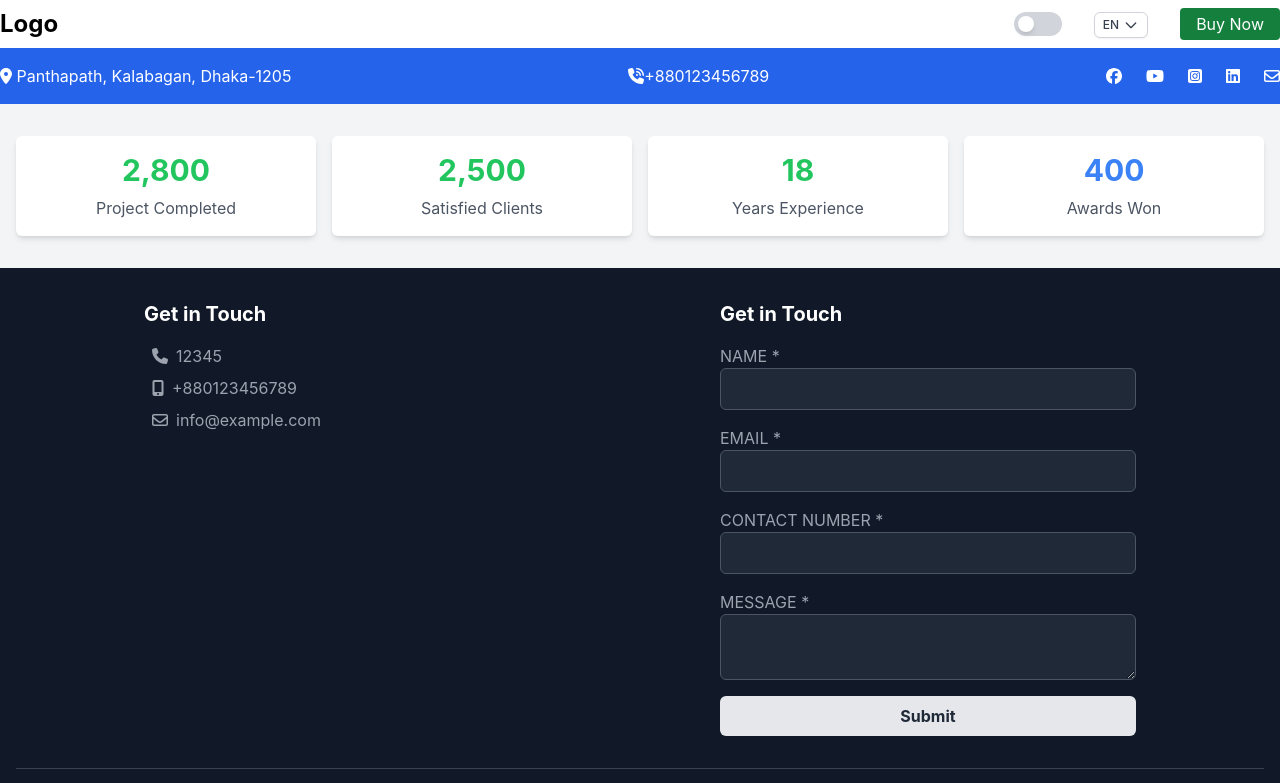
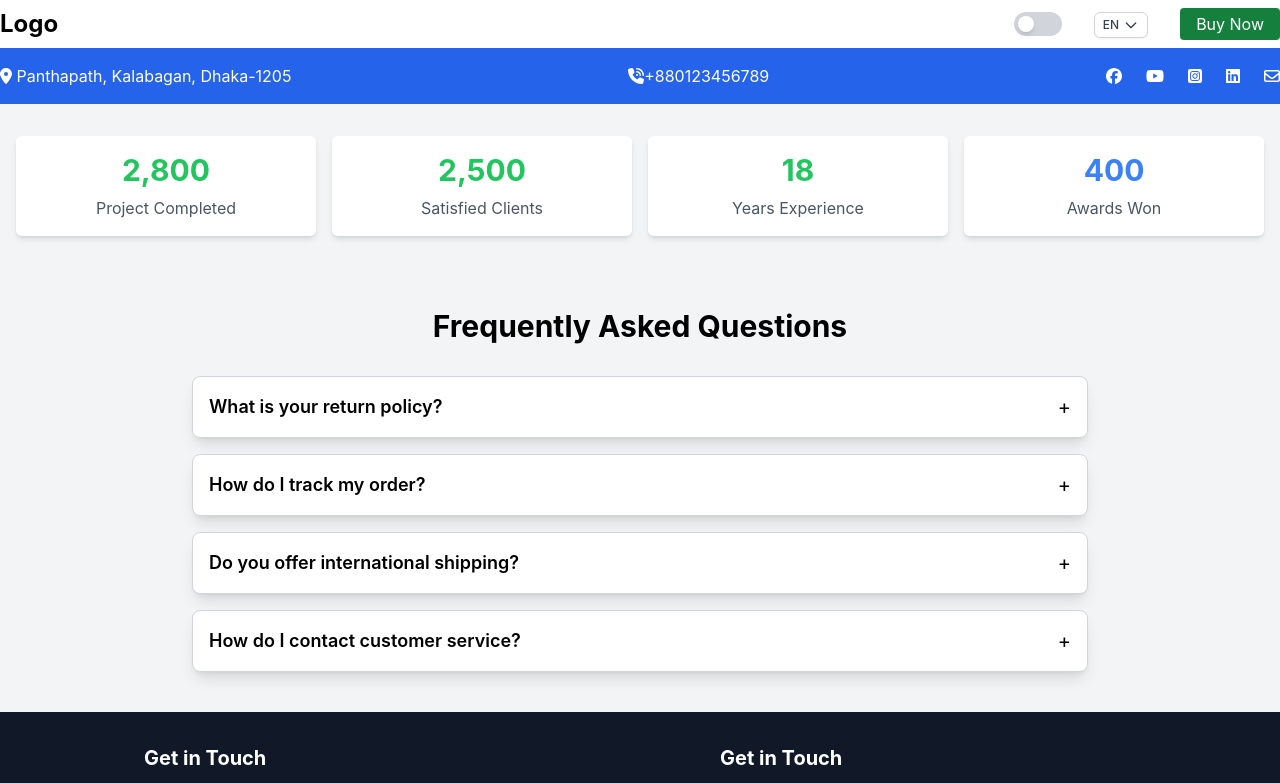
Before and after one commit to ashik12060/green-architect, a React (Create React App) app: page / in a window 1280 px wide. Shown: the top 783 px of the page. Built offline with nearby package versions, Linux system fonts and the light colour scheme.

Commit message:
faq added

```diff
--- /dev/null
+++ b/src/components/Faq/Faq.js
@@ -0,0 +1,61 @@
+import React, { useState } from 'react';
+
+const Faq = () => {
+  const [activeIndex, setActiveIndex] = useState(null);
+
+  const faqs = [
+    {
+      question: 'What is your return policy?',
+      answer: 'Our return policy lasts 30 days. If 30 days have gone by since your purchase, unfortunately, we cannot offer you a refund or exchange.',
+    },
+    {
+      question: 'How do I track my order?',
+      answer: 'Once your order has been shipped, you will receive a tracking number via email or SMS. You can use this number to track your order on our website.',
+    },
+    {
+      question: 'Do you offer international shipping?',
+      answer: 'Yes, we offer international shipping to selected countries. Please check the shipping page for more details.',
+    },
+    {
+      question: 'How do I contact customer service?',
+      answer: 'You can reach our customer service team by emailing us at support@yourcompany.com or calling our helpline at +123-456-789.',
+    },
+  ];
+
+  const toggleFAQ = (index) => {
+    setActiveIndex(activeIndex === index ? null : index);
+  };
+
+  return (
+    <div className="bg-gray-100 py-10 px-4">
+      <div className="max-w-4xl mx-auto">
+        <h2 className="text-3xl font-bold text-center mb-8">Frequently Asked Questions</h2>
+        <div className="space-y-4">
+          {faqs.map((faq, index) => (
+            <div
+              key={index}
+              className="bg-white border border-gray-300 rounded-lg shadow-lg p-4"
+            >
+              <div
+                className="flex justify-between items-center cursor-pointer"
+                onClick={() => toggleFAQ(index)}
+              >
+                <h3 className="text-lg font-semibold">{faq.question}</h3>
+                <span className="text-xl">
+                  {activeIndex === index ? '-' : '+'}
+                </span>
+              </div>
+              {activeIndex === index && (
+                <div className="mt-4 text-gray-600">
+                  {faq.answer}
+                </div>
+              )}
+            </div>
+          ))}
+        </div>
+      </div>
+    </div>
+  );
+};
+
+export default Faq;
--- a/src/pages/Home/Home.js
+++ b/src/pages/Home/Home.js
@@ -4,6 +4,7 @@ import ProjectCount from '../../components/ProjectCount'
 import SmallHeader from '../../components/Shared/Headers/SmallHeader'
 import MiddleHeader from '../../components/Shared/Headers/MiddleHeader'
 import Footer from '../../components/Shared/Footer/Footer'
+import Faq from '../../components/Faq/Faq'
 
 const Home = () => {
   return (
@@ -11,6 +12,7 @@ const Home = () => {
     <SmallHeader />
     <MiddleHeader />
     <ProjectCount />
+    <Faq />
     <Footer />
     </>
   )
```
